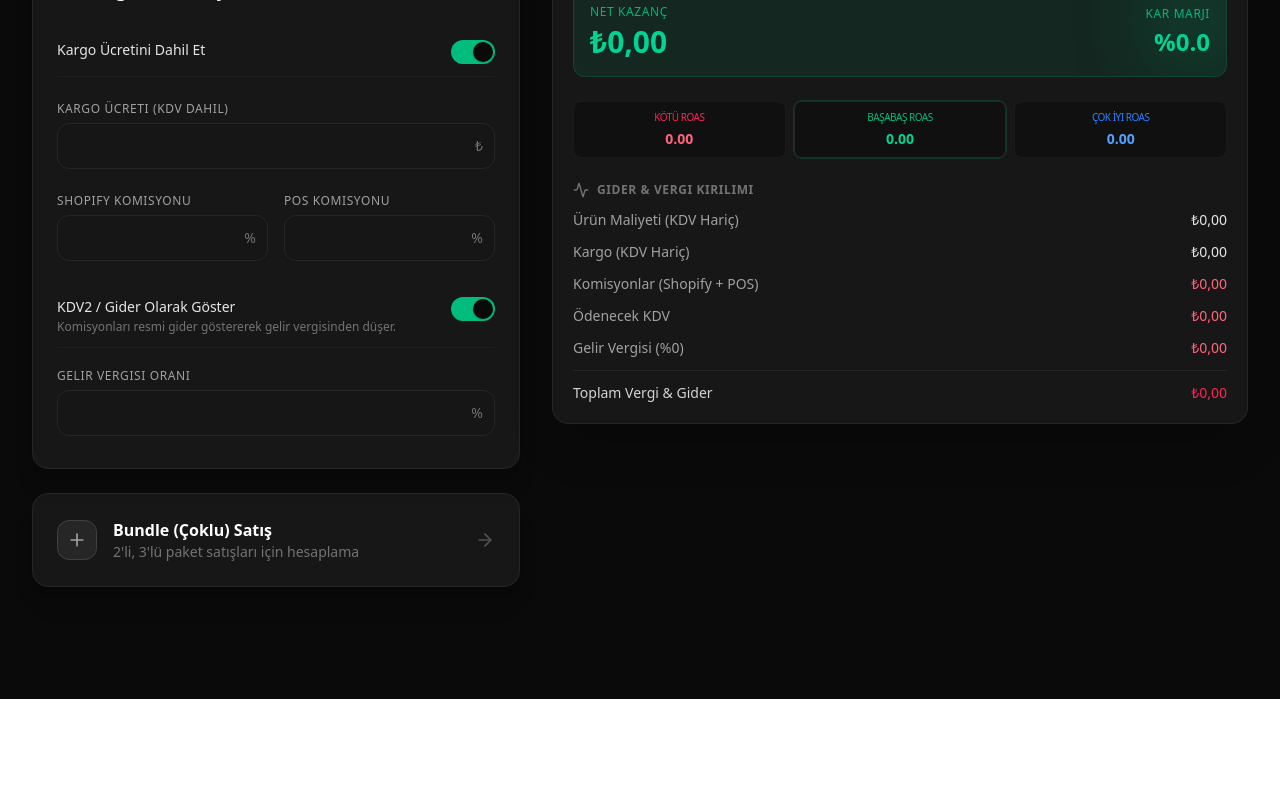
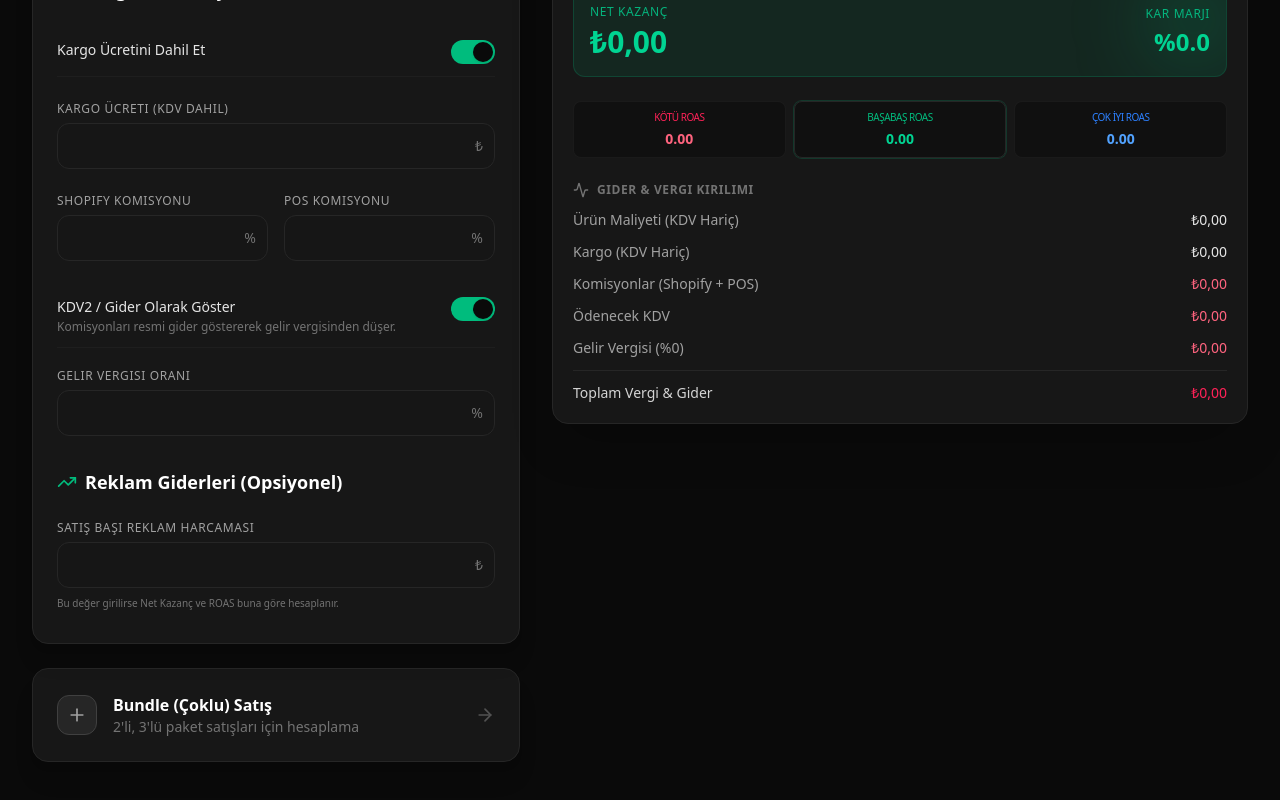
Before and after one commit to ardakie/e-ticaret-kazanc-hesaplayici, a React (Vite) app: page / in a window 1280 px wide. Shown: the part 452-1252 px from the top of the page. Before the commit the page ends 1151 px from the top, so only its background shows below. Built offline with nearby package versions, Linux system fonts and the light colour scheme.

Commit message:
Reklam harcaması girişi eklendi

```diff
--- a/src/App.tsx
+++ b/src/App.tsx
@@ -69,6 +69,19 @@ const ResultCard = ({ title, result, sellPrice, qty, includeShipping, incomeTaxR
       </div>
 
       <div className="p-5 flex-1 flex flex-col gap-6">
+        {/* Actual ROAS Highlight if present */}
+        {result.roas_actual > 0 && (
+          <div className="bg-blue-500/10 rounded-xl p-3 border border-blue-500/20 flex justify-between items-center mb-[-12px]">
+            <div className="flex items-center gap-2">
+              <TrendingUp className="w-4 h-4 text-blue-400" />
+              <span className="text-xs font-medium text-blue-400 uppercase tracking-wider">Mevcut ROAS</span>
+            </div>
+            <span className={`text-lg font-bold ${result.roas_actual >= result.roas_basabas ? 'text-emerald-400' : 'text-rose-400'}`}>
+              {result.roas_actual.toFixed(2)}
+            </span>
+          </div>
+        )}
+
         {/* Net Profit Highlight */}
         <div className={`rounded-xl p-4 border flex justify-between items-center relative overflow-hidden transition-colors ${result.netProfit < 0 ? 'bg-rose-500/10 border-rose-500/20' : 'bg-emerald-500/10 border-emerald-500/20'}`}>
           <div className={`absolute -right-4 -top-4 w-24 h-24 rounded-full blur-2xl ${result.netProfit < 0 ? 'bg-rose-500/20' : 'bg-emerald-500/20'}`}></div>
@@ -191,6 +204,7 @@ export default function App() {
   const [posComm, setPosComm] = useState<number | ''>('');
   const [incomeTaxRate, setIncomeTaxRate] = useState<number | ''>('');
   const [kdv2Enabled, setKdv2Enabled] = useState<boolean>(true);
+  const [adSpend, setAdSpend] = useState<number | ''>('');
 
   // Bundle Inputs
   const [bundleEnabled, setBundleEnabled] = useState<boolean>(false);
@@ -206,6 +220,7 @@ export default function App() {
     const sComm = Number(shopifyComm) || 0;
     const pComm = Number(posComm) || 0;
     const taxRate = Number(incomeTaxRate) || 0;
+    const adCost = Number(adSpend) || 0;
 
     const vRate = vatRate / 100;
 
@@ -232,7 +247,7 @@ export default function App() {
     kdv_odenecek = Math.max(0, kdv_odenecek); // Devreden KDV is not paid this month
 
     // Gross Profit
-    const profit_brut = s_exVat - c_exVat - sh_exVat - expenseComm;
+    const profit_brut = s_exVat - c_exVat - sh_exVat - expenseComm - (adCost * qty);
 
     // Income Tax
     const tax_gelir = Math.max(0, profit_brut * (taxRate / 100));
@@ -247,6 +262,7 @@ export default function App() {
     const numerator = sellPrice;
     const denominator = sellPrice - totalExpenses;
     const roas_basabas = denominator > 0 ? numerator / denominator : 0;
+    const roas_actual = adCost > 0 ? sellPrice / (adCost * qty) : 0;
 
     return {
       s_exVat,
@@ -262,6 +278,7 @@ export default function App() {
       netProfit,
       netMargin,
       roas_basabas,
+      roas_actual,
       roas_kötü: roas_basabas > 0 ? roas_basabas * 0.8 : 0,
       roas_iyii: roas_basabas > 0 ? roas_basabas * 1.5 : 0
     };
@@ -394,6 +411,15 @@ export default function App() {
                   <InputField label="Gelir Vergisi Oranı" value={incomeTaxRate} onChange={setIncomeTaxRate} suffix="%" />
                 </div>
               </div>
+
+              <h2 className="text-lg font-semibold mb-6 mt-8 flex items-center gap-2 text-white relative z-10">
+                <TrendingUp className="w-5 h-5 text-emerald-500" />
+                Reklam Giderleri (Opsiyonel)
+              </h2>
+              <div className="mb-2 relative z-10">
+                <InputField label="Satış Başı Reklam Harcaması" value={adSpend} onChange={setAdSpend} suffix="₺" />
+                <p className="text-[10px] text-neutral-500 mt-2">Bu değer girilirse Net Kazanç ve ROAS buna göre hesaplanır.</p>
+              </div>
             </div>
 
             {/* Bundle Toggle Card */}
```
